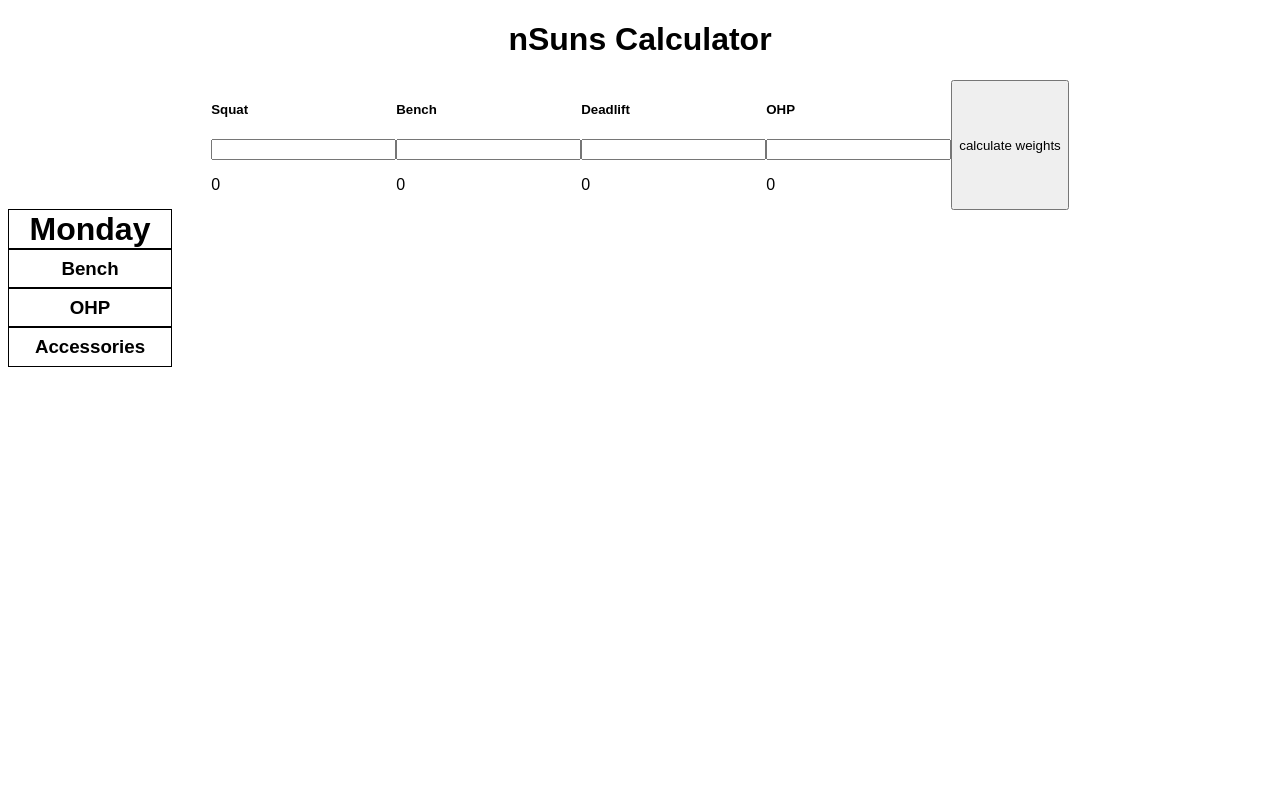
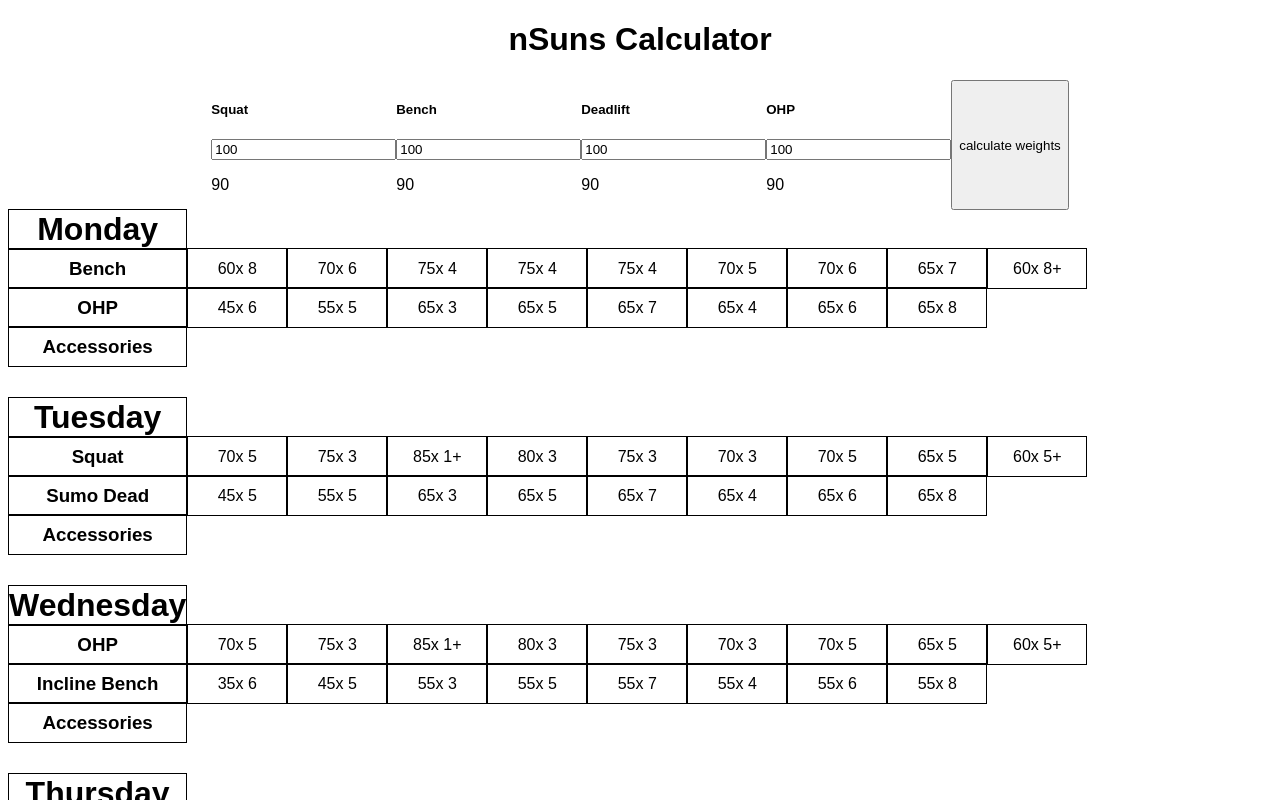
Before and after one commit to brianqian/nsunscalculator, a plain HTML site: page index.html in a window 1280 px wide. Both pictures are taken after a click on the button "calculate weights". Shown: the top 800 px of the page. Drawn offline with Linux system fonts and the light colour scheme.

Commit message:
all splits generated

```diff
--- a/assets/css/style.css
+++ b/assets/css/style.css
@@ -12,6 +12,7 @@ h3 {
 main {
   display: grid;
   grid-template-rows: repeat(5, 1fr);
+  grid-gap: 2rem;
 }
 
 .weight-entry {
--- a/index.html
+++ b/index.html
@@ -13,25 +13,25 @@
     <div class="weight-entry">
       <div class="squat-weight-container">
         <h5>Squat</h5>
-        <input type="text" class="squat-rm" />
+        <input type="text" class="squat-rm" value="100" />
         <p class="squat-tm">squat tm</p>
       </div>
       <div class="bench-weight-container">
         <h5>Bench</h5>
 
-        <input type="text" class="bench-rm" />
+        <input type="text" class="bench-rm" value="100" />
         <p class="bench-tm">bench tm</p>
       </div>
       <div class="deadlift-weight-container">
         <h5>Deadlift</h5>
 
-        <input type="text" class="deadlift-rm" />
+        <input type="text" class="deadlift-rm" value="100" />
         <p class="deadlift-tm">deadlift tm</p>
       </div>
       <div class="ohp-weight-container">
         <h5>OHP</h5>
 
-        <input type="text" class="ohp-rm" />
+        <input type="text" class="ohp-rm" value="100" />
         <p class="ohp-tm">ohp tm</p>
       </div>
       <button class="calculate-weights">calculate weights</button>
@@ -41,71 +41,37 @@
       <div class="monday-container day">
         <div class="monday-title-container title-container">
           <h3 class="titles day-title">Monday</h3>
-          <!--
-            <h3 class="titles t1-title">Bench</h3>
-            <h3 class="titles t2-title">OHP</h3>
-          -->
           <h3 class="titles t3-title">Accessories</h3>
         </div>
-        <div class="workouts monday-workouts">
-          <!--
-            <div class="set t1">
-              <span class=" set-weight t1-mon-1">100</span><span class="set-reps"> x 5</span>
+        <div class="workouts monday-workouts"><div class="t3"></div></div>
       </div>
-            <div class="set t1">
-              <span class=" set-weight t1-mon-2">100</span><span class="set-reps"> x 5</span>
+      <div class="tuesday-container day">
+        <div class="tuesday-title-container title-container">
+          <h3 class="titles day-title">Tuesday</h3>
+          <h3 class="titles t3-title">Accessories</h3>
         </div>
-            <div class="set t1">
-              <span class=" set-weight t1-mon-3">100</span><span class="set-reps"> x 5</span>
+        <div class="workouts tuesday-workouts"><div class="t3"></div></div>
       </div>
-            <div class="set t1">
-              <span class=" set-weight t1-mon-4">100</span><span class="set-reps"> x 5</span>
+      <div class="wednesday-container day">
+        <div class="wednesday-title-container title-container">
+          <h3 class="titles day-title">Wednesday</h3>
+          <h3 class="titles t3-title">Accessories</h3>
         </div>
-            <div class="set t1">
-              <span class=" set-weight t1-mon-5">100</span><span class="set-reps"> x 5</span>
+        <div class="workouts wednesday-workouts"><div class="t3"></div></div>
       </div>
-            <div class="set t1">
-              <span class=" set-weight t1-mon-6">100</span><span class="set-reps"> x 5</span>
+      <div class="thursday-container day">
+        <div class="thursday-title-container title-container">
+          <h3 class="titles day-title">Thursday</h3>
+          <h3 class="titles t3-title">Accessories</h3>
         </div>
-            <div class="set t1">
-              <span class=" set-weight t1-mon-7">100</span><span class="set-reps"> x 5</span>
+        <div class="workouts thursday-workouts"><div class="t3"></div></div>
       </div>
-            <div class="set t1">
-              <span class=" set-weight t1-mon-8">100</span><span class="set-reps"> x 5</span>
+      <div class="friday-container day">
+        <div class="friday-title-container title-container">
+          <h3 class="titles day-title">Friday</h3>
+          <h3 class="titles t3-title">Accessories</h3>
         </div>
-            <div class="set t1">
-              <span class=" set-weight t1-mon-9">100</span><span class="set-reps"> x 5</span>
-            </div>
-            <div class="set t2">
-              <span class="set-weight t2-mon-1">100</span><span class="set-reps"> x 5</span>
-            </div>
-            <div class="set t2">
-              <span class="set-weight t2-mon-2">100</span><span class="set-reps"> x 5</span>
-            </div>
-            <div class="set t2">
-              <span class="set-weight t2-mon-3">100</span><span class="set-reps"> x 5</span>
-            </div>
-            <div class="set t2">
-              <span class="set-weight t2-mon-4">100</span><span class="set-reps"> x 5</span>
-            </div>
-            <div class="set t2">
-              <span class="set-weight t2-mon-5">100</span><span class="set-reps"> x 5</span>
-            </div>
-            <div class="set t2">
-              <span class="set-weight t2-mon-6">100</span><span class="set-reps"> x 5</span>
-            </div>
-            <div class="set t2">
-              <span class="set-weight t2-mon-7">100</span><span class="set-reps"> x 5</span>
-            </div>
-            <div class="set t2">
-              <span class="set-weight t2-mon-8">100</span><span class="set-reps"> x 5</span>
-            </div>
-            <div class="set t2">
-              <span class="set-weight t2-mon-9"></span><span class="set-reps"> </span>
-            </div>
-          -->
-          <div class="t3"></div>
-        </div>
+        <div class="workouts friday-workouts"><div class="t3"></div></div>
       </div>
     </main>
   </body>
@@ -116,44 +82,44 @@
   let benchRM;
   let deadliftRM;
   let ohpRM;
-  let squatTM;
-  let benchTM;
-  let deadliftTM;
-  let ohpTM;
   let dailySplits = {
+    benchTM: 0,
+    ohpTM: 0,
+    deadliftTM: 0,
+    squatTM: 0,
     monday: {
       lifts: ['Bench', 'OHP'],
       t1Weights: [0.65, 0.75, 0.85, 0.85, 0.85, 0.8, 0.75, 0.7, 0.65],
       t1Reps: [8, 6, 4, 4, 4, 5, 6, 7, '8+'],
-      t2Weights: [0.5, 0.6, 0.7],
+      t2Weights: [0.5, 0.6, 0.7, 0.7, 0.7, 0.7, 0.7, 0.7],
       t2Reps: [6, 5, 3, 5, 7, 4, 6, 8],
     },
     tuesday: {
       lifts: ['Squat', 'Sumo Dead'],
       t1Weights: [0.75, 0.85, 0.95, 0.9, 0.85, 0.8, 0.75, 0.7, 0.65],
       t1Reps: [5, 3, '1+', 3, 3, 3, 5, 5, '5+'],
-      t2Weights: [0.5, 0.6, 0.7],
+      t2Weights: [0.5, 0.6, 0.7, 0.7, 0.7, 0.7, 0.7, 0.7],
       t2Reps: [5, 5, 3, 5, 7, 4, 6, 8],
     },
     wednesday: {
       lifts: ['OHP', 'Incline Bench'],
       t1Weights: [0.75, 0.85, 0.95, 0.9, 0.85, 0.8, 0.75, 0.7, 0.65],
       t1Reps: [5, 3, '1+', 3, 3, 3, 5, 5, '5+'],
-      t2Weights: [0.4, 0.5, 0.6],
+      t2Weights: [0.4, 0.5, 0.6, 0.6, 0.6, 0.6, 0.6, 0.6],
       t2Reps: [6, 5, 3, 5, 7, 4, 6, 8],
     },
     thursday: {
       lifts: ['Deadlift', 'Front Squat'],
       t1Weights: [0.75, 0.85, 0.95, 0.9, 0.85, 0.8, 0.75, 0.7, 0.65],
       t1Reps: [5, 3, '1+', 3, 3, 3, 3, 3, '3+'],
-      t2Weights: [0.35, 0.45, 0.55],
+      t2Weights: [0.35, 0.45, 0.55, 0.55, 0.55, 0.55, 0.55, 0.55],
       t2Reps: [5, 5, 3, 5, 7, 4, 6, 8],
     },
     friday: {
       lifts: ['Bench', 'Close-Grip Bench'],
       t1Weights: [0.75, 0.85, 0.95, 0.9, 0.85, 0.8, 0.75, 0.7, 0.65],
       t1Reps: [5, 3, '1+', 3, 5, 3, 5, 3, '5+'],
-      t2Weights: [0.35, 0.45, 0.55],
+      t2Weights: [0.4, 0.5, 0.6, 0.6, 0.6, 0.6, 0.6, 0.6],
       t2Reps: [6, 5, 3, 5, 7, 4, 6, 8],
     },
   };
@@ -172,8 +138,7 @@
     const repWeight = tm * percentage;
     return Math.round(repWeight / 5) * 5;
   }
-  function generateDailySplit(day) {
-    console.log(`${day}-title-container`);
+  function generateTitles(day) {
     const titleContainer = document.querySelector(`.${day}-title-container`);
     const t1Title = document.createElement('h3');
     const t2Title = document.createElement('h3');
@@ -183,45 +148,97 @@
     t2Title.classList.add('titles', 't2-title');
     titleContainer.appendChild(t1Title);
     titleContainer.appendChild(t2Title);
+  }
+
+  generateTitles('monday');
+  generateTitles('tuesday');
+  generateTitles('wednesday');
+  generateTitles('thursday');
+  generateTitles('friday');
+
+  function generateDailySplit(day) {
+    //generates t1 split
+    const container = document.querySelector(`.${day}-workouts`);
+    while (container.firstChild) {
+      container.removeChild(container.firstChild);
+    }
     for (let i = 0; i < 9; i++) {
       const currentSetNode = document.createElement('div');
       const setWeightNode = document.createElement('span');
       const setRepsNode = document.createElement('span');
-      const setWeight = repWeightCalculator();
-      currentSet.classList.add('set', 't1');
-      setWeightNode.classList.add(`set-weight t1-${day}-${i}`);
-      // setWeightNode.textContent = dailySplits[day].t1Weights[i]
+      currentSetNode.appendChild(setWeightNode);
+      currentSetNode.appendChild(setRepsNode);
+      container.appendChild(currentSetNode);
+      let setWeight;
+      currentSetNode.classList.add('set', 't1');
+      setWeightNode.classList.add('set-weight', `t1-${day}-${i + 1}`);
+      setRepsNode.classList.add('set-reps');
+      switch (dailySplits[day].lifts[0]) {
+        case 'Bench':
+          setWeight = repWeightCalculator(dailySplits[day].t1Weights[i], dailySplits.benchTM);
+          break;
+        case 'Deadlift':
+          setWeight = repWeightCalculator(dailySplits[day].t1Weights[i], dailySplits.deadliftTM);
+          break;
+        case 'OHP':
+          setWeight = repWeightCalculator(dailySplits[day].t1Weights[i], dailySplits.ohpTM);
+          break;
+        case 'Squat':
+          setWeight = repWeightCalculator(dailySplits[day].t1Weights[i], dailySplits.squatTM);
+          break;
+      }
+      setWeightNode.textContent = setWeight;
+      setRepsNode.textContent = ` x ${dailySplits[day].t1Reps[i]}`;
+    }
+    //sets t2 lifts
+    for (let i = 0; i < 8; i++) {
+      const currentSetNode = document.createElement('div');
+      const setWeightNode = document.createElement('span');
+      const setRepsNode = document.createElement('span');
+      currentSetNode.appendChild(setWeightNode);
+      currentSetNode.appendChild(setRepsNode);
+      container.appendChild(currentSetNode);
+      let setWeight;
+      currentSetNode.classList.add('set', 't2');
+      setWeightNode.classList.add('set-weight', `t2-${day}-${i + 1}`);
+      setRepsNode.classList.add('set-reps');
+      switch (dailySplits[day].lifts[1]) {
+        case 'Close-Grip Bench':
+        case 'Incline Bench':
+          setWeight = repWeightCalculator(dailySplits[day].t2Weights[i], dailySplits.benchTM);
+          break;
+        case 'Sumo Dead':
+          setWeight = repWeightCalculator(dailySplits[day].t2Weights[i], dailySplits.deadliftTM);
+          break;
+        case 'OHP':
+          setWeight = repWeightCalculator(dailySplits[day].t2Weights[i], dailySplits.ohpTM);
+          break;
+        case 'Front Squat':
+          setWeight = repWeightCalculator(dailySplits[day].t2Weights[i], dailySplits.squatTM);
+          break;
+      }
+      setWeightNode.textContent = setWeight;
+      setRepsNode.textContent = ` x ${dailySplits[day].t2Reps[i]}`;
     }
   }
-
-  // function generateMonday(tm) {
-  //   const mondaySplit = [0.65, 0.75, 0.85, 0.85, 0.85, 0.8, 0.75, 0.7, 0.65];
-  //   const mondayContainer = document.createElement('div');
-  //   const titleContainer = document.createElement('div');
-  //   mondayContainer.classList.add('monday-container', 'day');
-  //   titleContainer.classList.add('title-container');
-
-  //   for (let i = 0; i < mondaySplit.length; i++) {
-  //     const setWeight = document.createElement('span');
-  //     const repWeight1 = repWeightCalculator(mondaySplit[i], tm);
-
-  //     setWeight.classList.add('set-weight', `t1-mon-${i + 1}`);
-  //   }
-  // }
 
   weightButton.addEventListener('click', () => {
     squatRM = document.querySelector('.squat-rm').value;
     benchRM = document.querySelector('.bench-rm').value;
     deadliftRM = document.querySelector('.deadlift-rm').value;
     ohpRM = document.querySelector('.ohp-rm').value;
-    squatTM = repMaxConverter(squatRM);
-    benchTM = repMaxConverter(benchRM);
-    deadliftTM = repMaxConverter(deadliftRM);
-    ohpTM = repMaxConverter(ohpRM);
-    squatDisplay.textContent = squatTM;
-    benchDisplay.textContent = benchTM;
-    deadliftDisplay.textContent = deadliftTM;
-    ohpDisplay.textContent = ohpTM;
+    dailySplits.squatTM = repMaxConverter(squatRM);
+    dailySplits.benchTM = repMaxConverter(benchRM);
+    dailySplits.deadliftTM = repMaxConverter(deadliftRM);
+    dailySplits.ohpTM = repMaxConverter(ohpRM);
+    squatDisplay.textContent = dailySplits.squatTM;
+    benchDisplay.textContent = dailySplits.benchTM;
+    deadliftDisplay.textContent = dailySplits.deadliftTM;
+    ohpDisplay.textContent = dailySplits.ohpTM;
     generateDailySplit('monday');
+    generateDailySplit('tuesday');
+    generateDailySplit('wednesday');
+    generateDailySplit('thursday');
+    generateDailySplit('friday');
   });
 </script>
```
Lines whose indentation alone changed are shown as unchanged.
